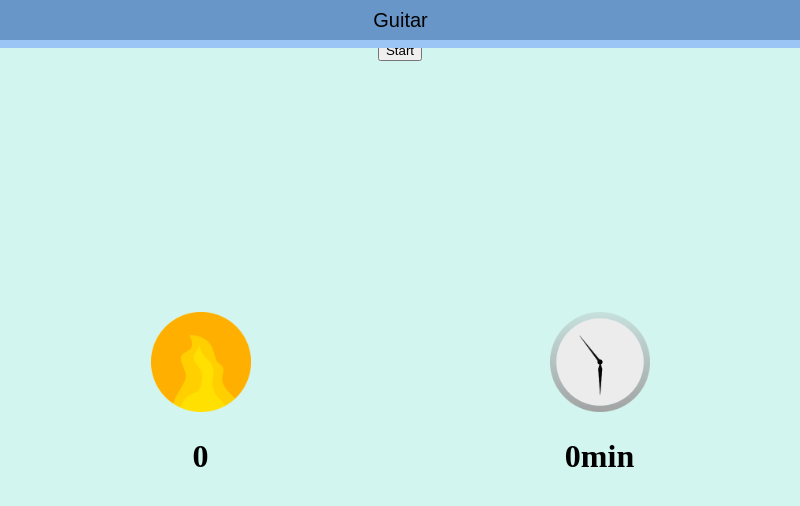
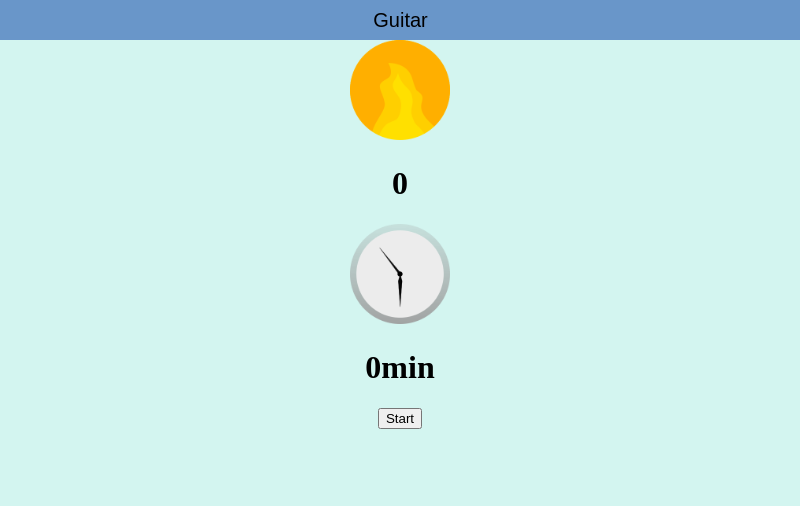
Before and after one commit to GianGisin/Streaks, an Electron app: page src/webpage/index.html in a window 800 px wide. Drawn offline with Linux system fonts and the light colour scheme.

Commit message:
Stop using table

```diff
--- a/src/webpage/index.html
+++ b/src/webpage/index.html
@@ -20,23 +20,24 @@
 
         </select>
     </div>
-    <table>
-        <tr>
-            <td>
-                <img id="streakimg" src="../img/streak.png" width="100px" height="100px">
-                <h1><span id="streakcount">0</span><h1>
-                </td>
-            <td>
-                <img src="../img/time.png" width="100px" height="100px">
-                <h1><span id="time">0min</span></h1>
 
-            </td>
-        </tr>
+	<div id="streakcontainer">
+		<img id="streakimg" src="../img/streak.png" width="100px" height="100px">
+		<h1><span id="streakcount">0</span><h1>
+	</div>
+
+    <div id="timecontainer">
+		<img src="../img/time.png" width="100px" height="100px">
+		<h1><span id="time">0min</span></h1>
+	</div>
 
 
-    </table>
-    <button id="startbutton" onclick="startButtonPressed()">Start</button>
-    <div id="stopwatch"> </div>
+    <div id="contain">
+
+        <button id="startbutton" onclick="startButtonPressed()">Start</button>
+        <div id="stopwatch"> </div>
+
+    </div>
 
 
 
--- a/src/webpage/style.css
+++ b/src/webpage/style.css
@@ -32,3 +32,7 @@ table{
     text-overflow: '';
     font-size: 20px;
 }
+
+#contain{
+    position: relative;
+}
```
